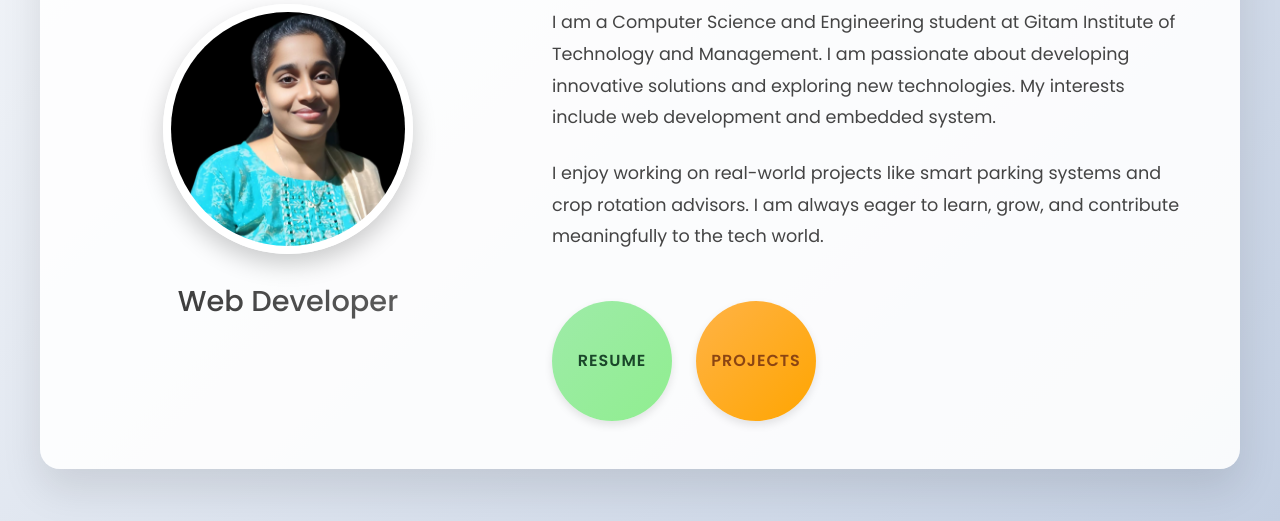
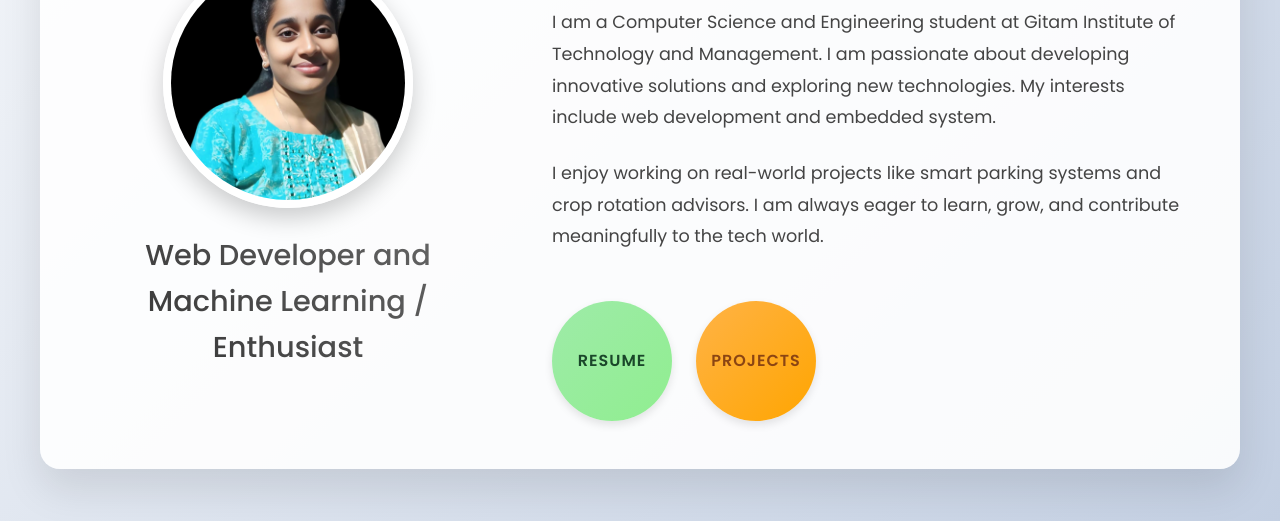
Before and after one commit to Sindhu1624/portfolio, a plain HTML site: page index.html in a window 1280 px wide. Shown: the part 279-800 px from the top of the page. Drawn offline with Linux system fonts and the light colour scheme.

Commit message:
Update index.html

```diff
--- a/index.html
+++ b/index.html
@@ -265,7 +265,7 @@
     <div class="container">
         <div class="profile-section">
             <img src="p.jpg" alt="Sindhu Y" class="profile-image">
-            <h2 class="profile-title">Web Developer</h2>
+            <h2 class="profile-title">Web Developer and Machine Learning / Enthusiast</h2>
         </div>
 
         <div class="content-section">
```
